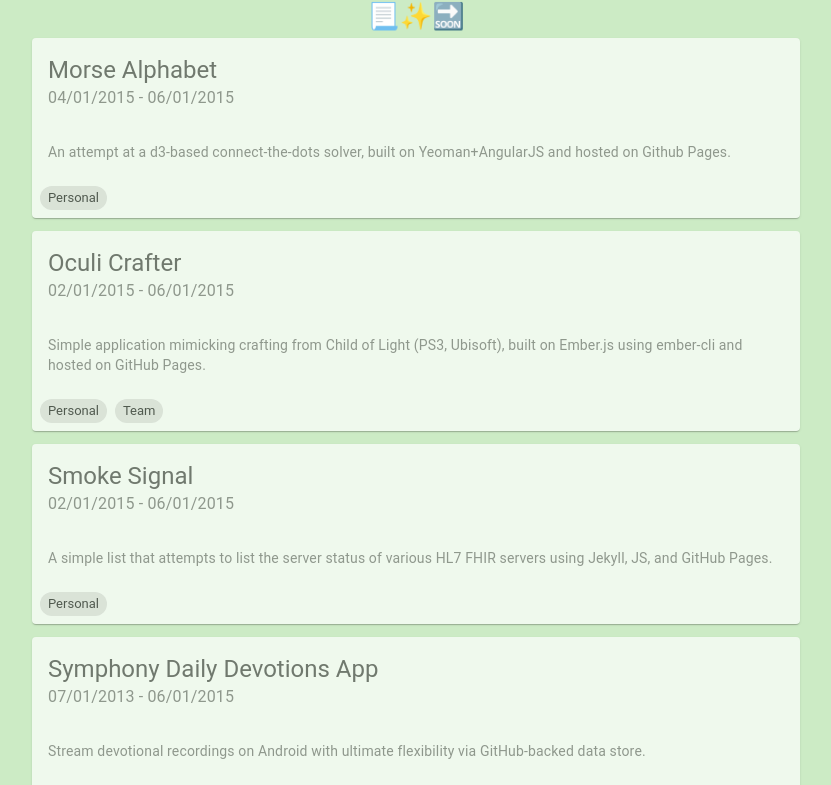
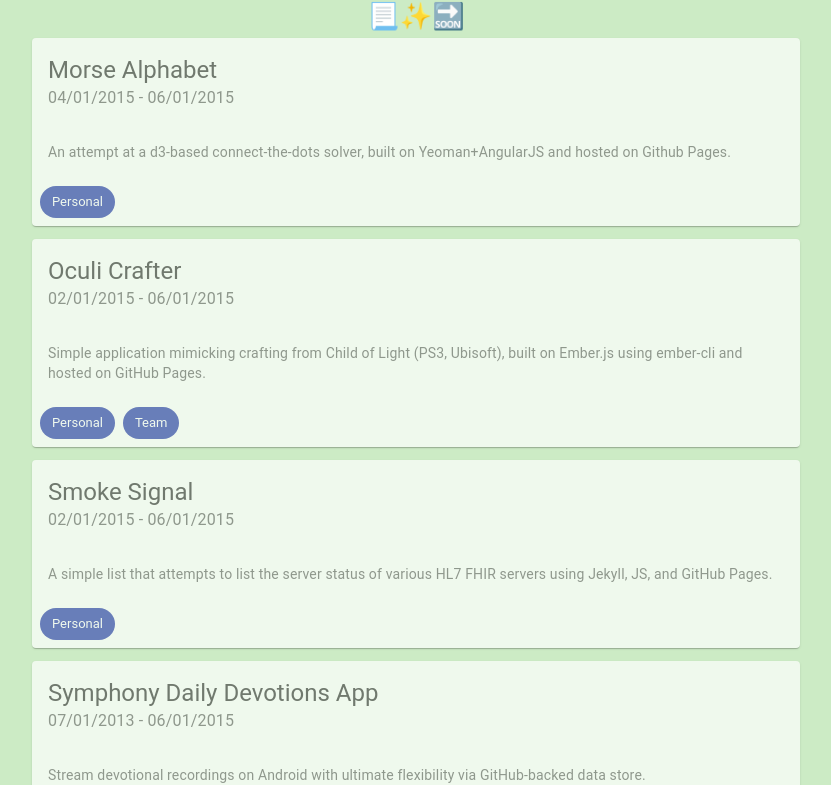
Before and after one commit to jtferns/kusanagi, a React (Create React App) app: page / in a window 1280 px wide. Shown: the top 785 px of the page, without its empty margins (224-1055 px from the left). Built offline with nearby package versions, Linux system fonts and the light colour scheme.

Commit message:
fix(EventCard): tweak chips :art:

```diff
--- a/src/components/event-card.tsx
+++ b/src/components/event-card.tsx
@@ -56,7 +56,7 @@
         {props.chips &&
           props.chips.length &&
           props.chips.map((c, i) => (
-            <Chip key={i} size="small" label={c.label} />
+            <Chip key={i} label={c.label} color="primary" />
           ))}
       </CardActions>
     </Card>
```
